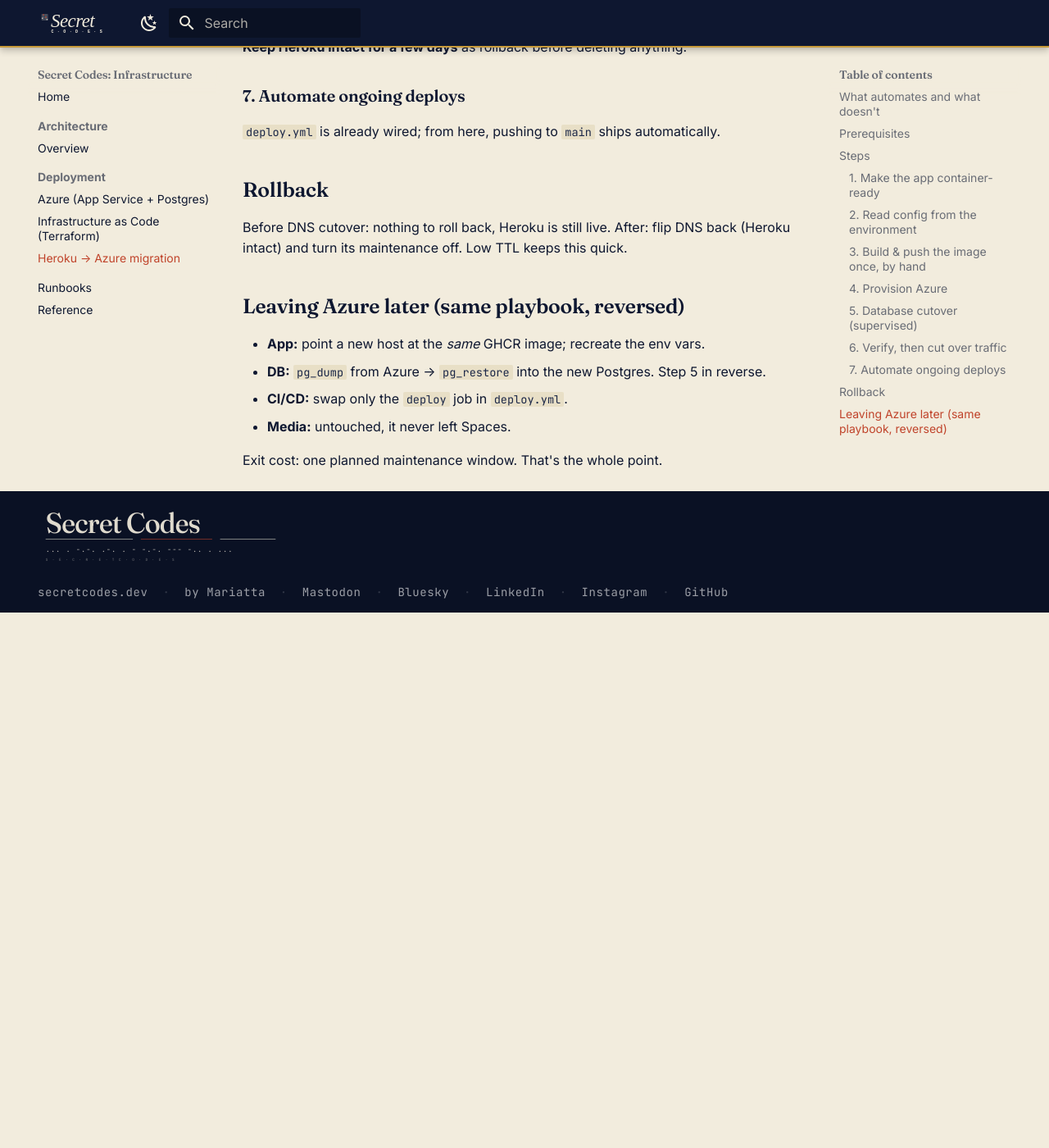
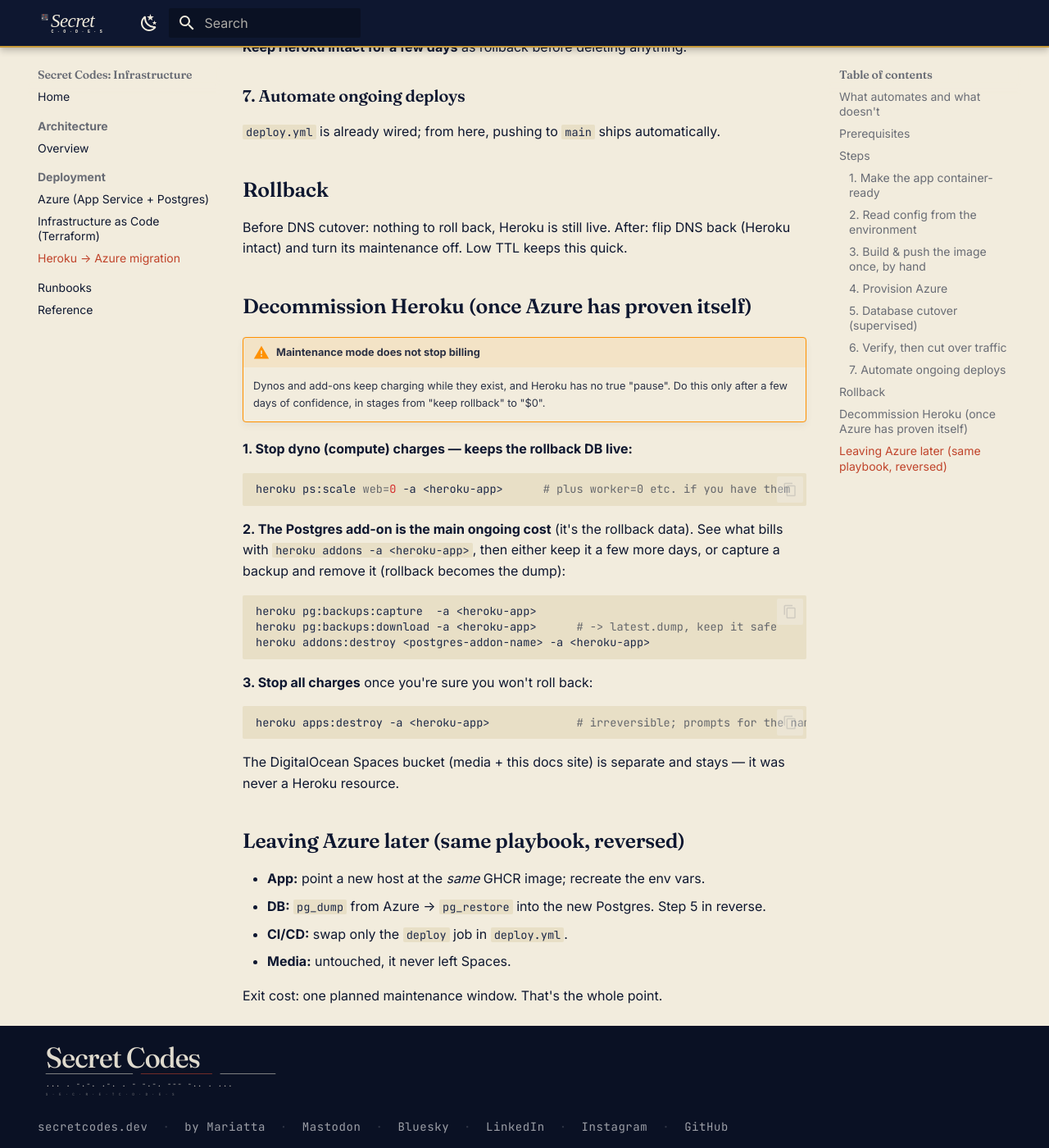
Before and after one commit to Mariatta/secretcodes, an MkDocs documentation site: the page built from docs/deployment/migration.md, in a window 1280 px wide and 1400 px high, scrolled down 4732 px. Shown: the whole window at 82% size. Built offline with MkDocs 1.6.1 and Material for MkDocs 9.7.7, drawn with Linux system fonts in a browser that asks for light colours; before the commit the page ends 5479 px from its top, so only the background shows below that.

Commit message:
terraform example: document custom_domain; docs: add Heroku decommission steps
- terraform.tfvars.example: advertise the custom_domain var.
- migration.md: 'Decommission Heroku' section (scale dynos to 0, back up +
  remove Postgres, apps:destroy) so the cost wind-down is captured.

````diff
--- a/docs/deployment/migration.md
+++ b/docs/deployment/migration.md
@@ -207,6 +207,35 @@
 Before DNS cutover: nothing to roll back, Heroku is still live. After: flip DNS
 back (Heroku intact) and turn its maintenance off. Low TTL keeps this quick.
 
+## Decommission Heroku (once Azure has proven itself)
+
+!!! warning "Maintenance mode does **not** stop billing"
+    Dynos and add-ons keep charging while they exist, and Heroku has no true
+    "pause". Do this only after a few days of confidence, in stages from
+    "keep rollback" to "$0".
+
+**1. Stop dyno (compute) charges — keeps the rollback DB live:**
+```bash
+heroku ps:scale web=0 -a <heroku-app>      # plus worker=0 etc. if you have them
+```
+
+**2. The Postgres add-on is the main ongoing cost** (it's the rollback data).
+See what bills with `heroku addons -a <heroku-app>`, then either keep it a few
+more days, or capture a backup and remove it (rollback becomes the dump):
+```bash
+heroku pg:backups:capture  -a <heroku-app>
+heroku pg:backups:download -a <heroku-app>      # -> latest.dump, keep it safe
+heroku addons:destroy <postgres-addon-name> -a <heroku-app>
+```
+
+**3. Stop all charges** once you're sure you won't roll back:
+```bash
+heroku apps:destroy -a <heroku-app>             # irreversible; prompts for the name
+```
+
+The DigitalOcean Spaces bucket (media + this docs site) is separate and stays —
+it was never a Heroku resource.
+
 ## Leaving Azure later (same playbook, reversed)
 - **App:** point a new host at the *same* GHCR image; recreate the env vars.
 - **DB:** `pg_dump` from Azure → `pg_restore` into the new Postgres. Step 5 in
````
Also changed, not shown: 1 other file.
